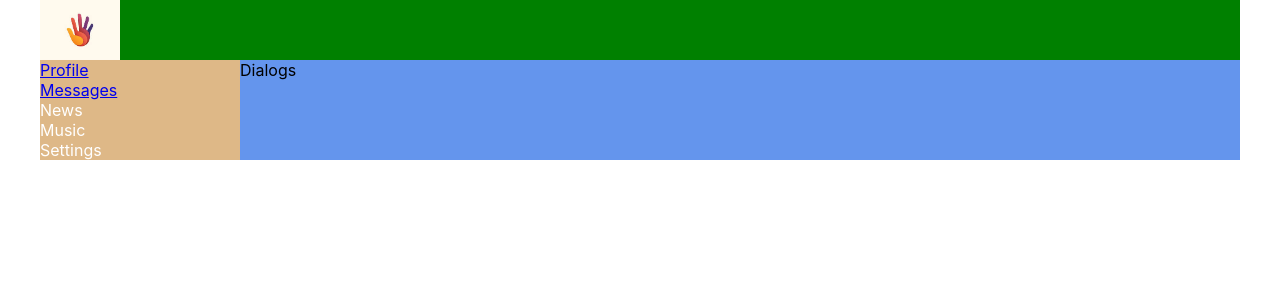
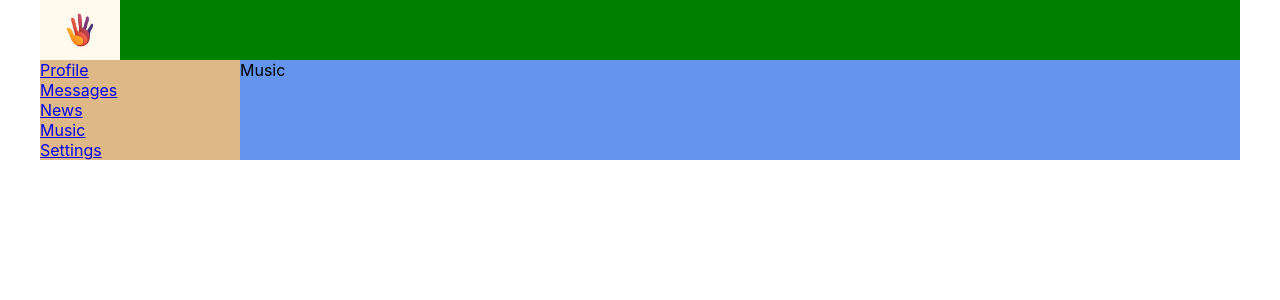
Before and after one commit to ElenaBoyko1992/FriendsFinder, a React (Create React App) app: page /music in a window 1280 px wide. Shown: the top 300 px of the page. Built offline with nearby package versions, Linux system fonts and the light colour scheme.

Commit message:
26.08.2022

```diff
--- a/src/App.tsx
+++ b/src/App.tsx
@@ -4,18 +4,26 @@
 import Profile from "./components/Profile/Profile";
 import Navbar from "./components/Navbar/Navbar";
 import Dialogs from "./components/Dialogs/Dialogs";
-
+import {BrowserRouter, Route} from "react-router-dom";
+import News from "./components/News/News";
+import Settings from "./components/Settings/Settings";
+import Music from "./components/Music/Music";
 
 const App = () => {
     return (
-        <div className={'app-wrapper'}>
-            <Header/>
-            <Navbar/>
-            <div className={'app-wrapper-content'}>
-                <Dialogs/>
+        <BrowserRouter>
+            <div className={'app-wrapper'}>
+                <Header/>
+                <Navbar/>
+                <div className={'app-wrapper-content'}>
+                    <Route path={'/dialogs'} component={Dialogs}/>
+                    <Route path={'/profile'} component={Profile}/>
+                    <Route path={'/news'} component={News}/>
+                    <Route path={'/music'} component={Music}/>
+                    <Route path={'/settings'} component={Settings}/>
+                </div>
             </div>
-            {/* <Profile/>*/}
-        </div>
+        </BrowserRouter>
     );
 }
 
--- /dev/null
+++ b/src/components/Music/Music.tsx
@@ -0,0 +1,11 @@
+import React from 'react';
+
+const Music = (props: any) => {
+    return (
+        <div>
+            Music
+        </div>
+    )
+}
+
+export default Music;
--- a/src/components/Navbar/Navbar.tsx
+++ b/src/components/Navbar/Navbar.tsx
@@ -11,13 +11,13 @@
                 <a href={'/dialogs'}>Messages</a>
             </div>
             <div className={s.item}>
-                <a>News</a>
+                <a href={'/news'}>News</a>
             </div>
             <div className={s.item}>
-                <a>Music</a>
+                <a href={'/music'}>Music</a>
             </div>
             <div className={s.item}>
-                <a>Settings</a>
+                <a href={'/settings'}>Settings</a>
             </div>
         </nav>
     )
--- /dev/null
+++ b/src/components/News/News.tsx
@@ -0,0 +1,11 @@
+import React from 'react';
+
+const News = (props: any) => {
+    return (
+        <div>
+            News
+        </div>
+    )
+}
+
+export default News;
--- /dev/null
+++ b/src/components/Settings/Settings.tsx
@@ -0,0 +1,11 @@
+import React from 'react';
+
+const Settings = (props: any) => {
+    return (
+        <div>
+            Settings
+        </div>
+    )
+}
+
+export default Settings;
```
